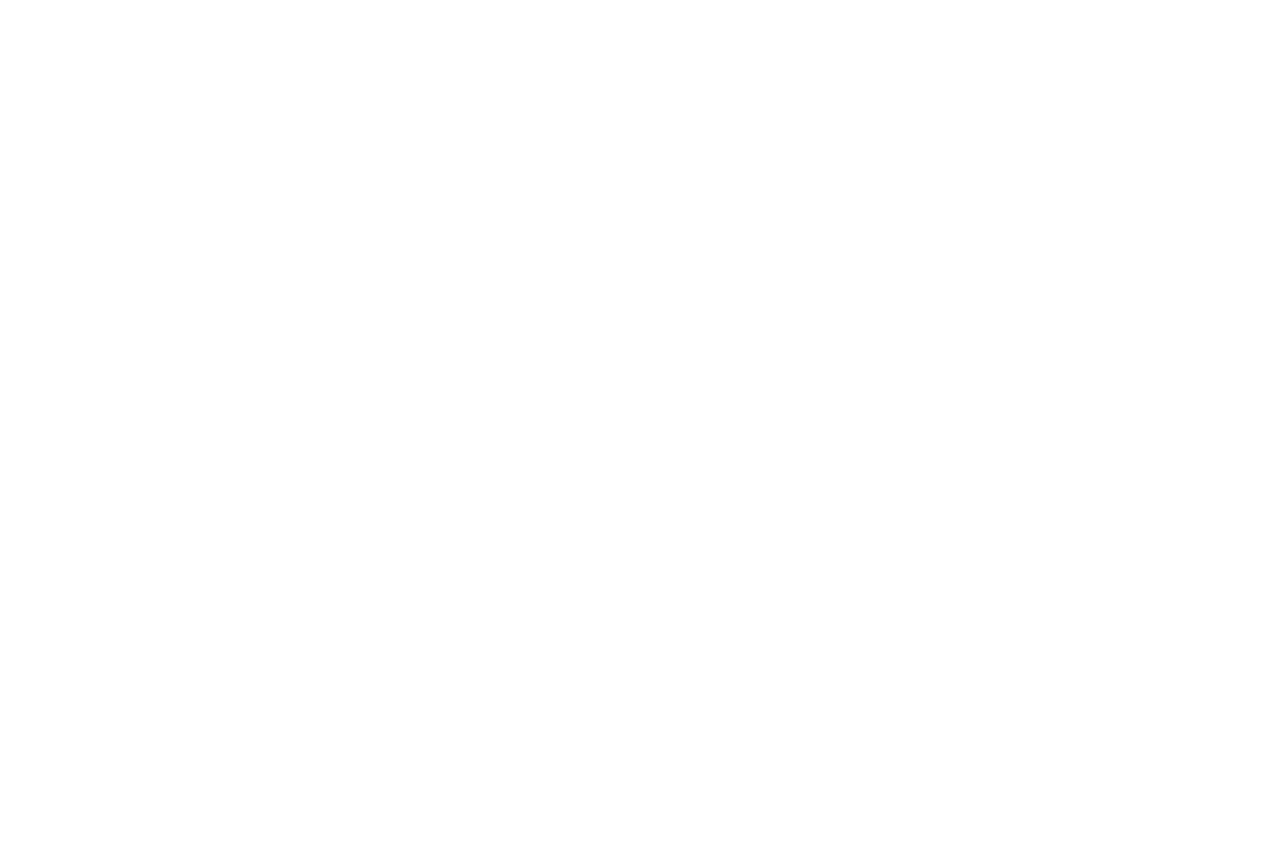
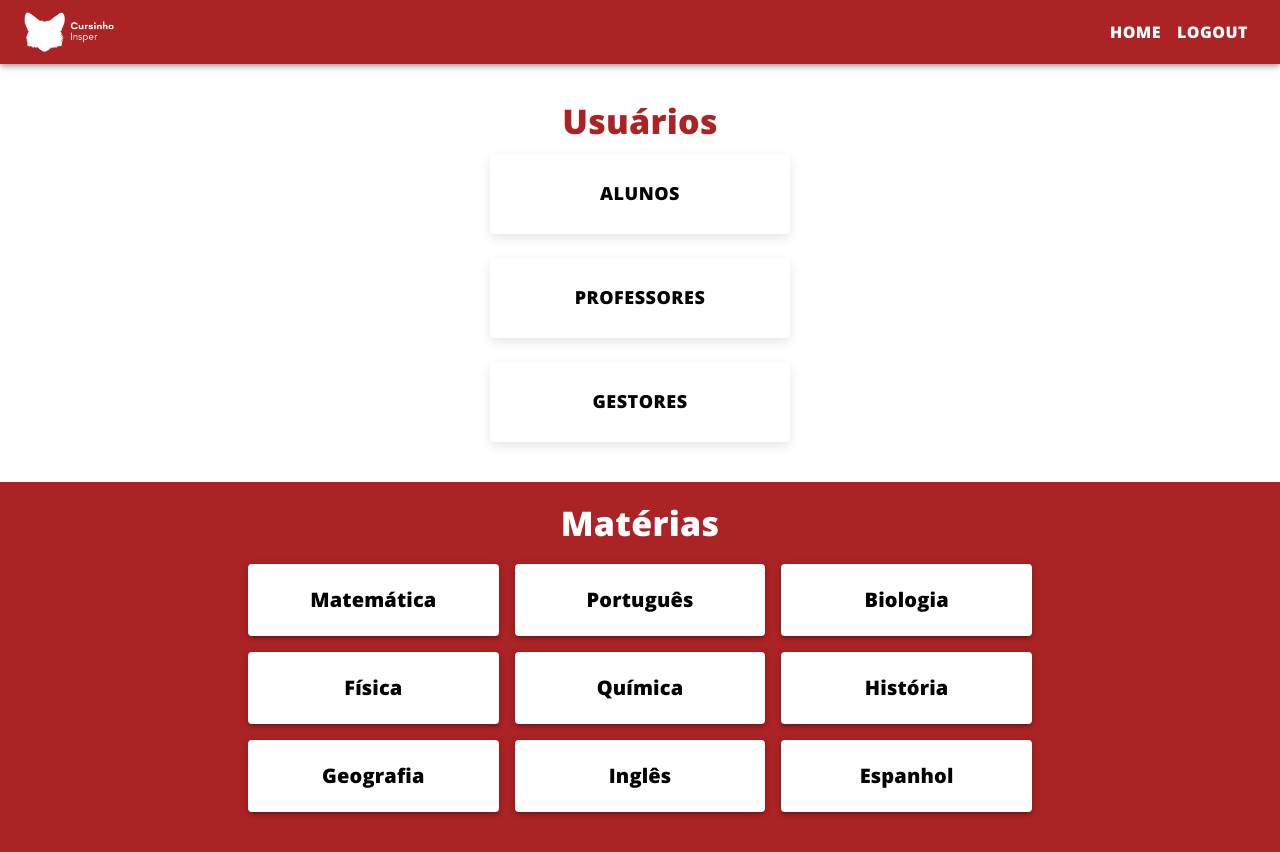
Before and after one commit to guikaidei/front-jr, a React (Vite) app: page /home-gestor in a window 1280 px wide. Before the commit this address had no page. Before the commit the page ends 800 px from the top, so only its background shows below. Built offline with nearby package versions, Linux system fonts and the light colour scheme.

Commit message:
home gestor feita

```diff
--- a/src/App.jsx
+++ b/src/App.jsx
@@ -3,6 +3,7 @@
 import { LoginPage } from './usuario/Login'
 import { HomeAluno } from './aluno/HomeAluno'
 import { HomeProfessor } from './professor/HomeProfessor'
+import { HomeGestor } from './gestor/HomeGestor'
 
 import { BrowserRouter as Router, Routes, Route } from 'react-router-dom'
 
@@ -22,6 +23,7 @@
               <Route path='/login' element={<LoginPage />} />
               <Route path='/home-aluno' element={<HomeAluno />} />
               <Route path='/home-professor' element={<HomeProfessor />} />
+              <Route path='/home-gestor' element={<HomeGestor />} />
             </Routes>
           </div>
         </div>
--- /dev/null
+++ b/src/gestor/HomeGestor.jsx
@@ -0,0 +1,156 @@
+import React from 'react';
+import { Typography, Box, Grid, Button, Paper } from '@mui/material';
+import { useNavigate } from 'react-router-dom';
+import { NavBar } from '../common/navbar';
+
+export function HomeGestor() {
+    const navigate = useNavigate();
+
+    // Lista de matérias com rotas associadas
+    const materias = [
+        { nome: 'Matemática', rota: '/materias/matematica' },
+        { nome: 'Português', rota: '/materias/portugues' },
+        { nome: 'Biologia', rota: '/materias/biologia' },
+        { nome: 'Física', rota: '/materias/fisica' },
+        { nome: 'Química', rota: '/materias/quimica' },
+        { nome: 'História', rota: '/materias/historia' },
+        { nome: 'Geografia', rota: '/materias/geografia' },
+        { nome: 'Inglês', rota: '/materias/ingles' },
+        { nome: 'Espanhol', rota: '/materias/espanhol' },
+    ];
+
+    // Função para navegação ao clicar no botão de matéria
+    const handleMateriaClick = (rota) => {
+        navigate(rota);
+    };
+
+    return (
+        <Box sx={{ paddingTop: '80px', fontFamily: 'Open Sans' }}>
+            <NavBar />
+
+            {/* Seção de Usuários */}
+            <Box
+                sx={{
+                    backgroundColor: 'white',
+                    width: '100%',
+                    padding: '20px',
+                    display: 'flex',
+                    flexDirection: 'column',
+                    alignItems: 'center',
+                    marginBottom: '20px',
+                }}
+            >
+                <Typography variant="h4" gutterBottom sx={{ color: '#ab2325', fontWeight: 'bold', fontFamily: 'Open Sans' }}>
+                    Usuários
+                </Typography>
+
+                <Grid container spacing={3} direction="column" alignItems="center" sx={{ maxWidth: '400px' }}>
+                    <Grid item xs={12}>
+                        <Button
+                            variant="contained"
+                            sx={{
+                                width: '300px',
+                                height: '80px',
+                                backgroundColor: 'white',
+                                color: 'black',  // Texto vermelho
+                                fontSize: '18px',
+                                fontWeight: 'bold',
+                                boxShadow: '0px 4px 12px rgba(0, 0, 0, 0.1)',
+                                '&:hover': {
+                                    backgroundColor: '#f5f5f5',
+                                },
+                                fontFamily: 'Open Sans',
+                            }}
+                            onClick={() => navigate('/usuarios/alunos')}
+                        >
+                            Alunos
+                        </Button>
+                    </Grid>
+                    <Grid item xs={12}>
+                        <Button
+                            variant="contained"
+                            sx={{
+                                width: '300px',
+                                height: '80px',
+                                backgroundColor: 'white',
+                                color: 'black',  // Texto vermelho
+                                fontSize: '18px',
+                                fontWeight: 'bold',
+                                boxShadow: '0px 4px 12px rgba(0, 0, 0, 0.1)',
+                                '&:hover': {
+                                    backgroundColor: '#f5f5f5',
+                                },
+                                fontFamily: 'Open Sans',
+                            }}
+                            onClick={() => navigate('/usuarios/professores')}
+                        >
+                            Professores
+                        </Button>
+                    </Grid>
+                    <Grid item xs={12}>
+                        <Button
+                            variant="contained"
+                            sx={{
+                                width: '300px',
+                                height: '80px',
+                                backgroundColor: 'white',
+                                color: 'black',  // Texto vermelho
+                                fontSize: '18px',
+                                fontWeight: 'bold',
+                                boxShadow: '0px 4px 12px rgba(0, 0, 0, 0.1)',
+                                '&:hover': {
+                                    backgroundColor: '#f5f5f5',
+                                },
+                                fontFamily: 'Open Sans',
+                            }}
+                            onClick={() => navigate('/usuarios/gestores')}
+                        >
+                            Gestores
+                        </Button>
+                    </Grid>
+                </Grid>
+            </Box>
+
+            {/* Seção de Matérias */}
+            <Box
+                sx={{
+                    backgroundColor: '#ab2325',
+                    width: '100%',
+                    padding: '20px',
+                    display: 'flex',
+                    flexDirection: 'column',
+                    alignItems: 'center',
+                    paddingBottom: '40px',
+                }}
+            >
+                <Typography variant="h4" gutterBottom sx={{ color: 'white', fontWeight: 'bold', marginBottom: '20px', fontFamily: 'Open Sans' }}>
+                    Matérias
+                </Typography>
+                <Grid container spacing={2} justifyContent="center" sx={{ maxWidth: '800px' }}>
+                    {materias.map((materia, index) => (
+                        <Grid item xs={12} sm={6} md={4} key={index}>
+                            <Paper
+                                elevation={3}
+                                sx={{
+                                    padding: '20px',
+                                    textAlign: 'center',
+                                    cursor: 'pointer',
+                                    transition: 'all 0.3s',
+                                    '&:hover': {
+                                        transform: 'scale(1.05)',
+                                        backgroundColor: '#f5f5f5',
+                                    },
+                                }}
+                                onClick={() => handleMateriaClick(materia.rota)}
+                            >
+                                <Typography variant="h6" sx={{ color: 'black', fontWeight: 'bold', fontFamily: 'Open Sans' }}>
+                                    {materia.nome}
+                                </Typography>
+                            </Paper>
+                        </Grid>
+                    ))}
+                </Grid>
+            </Box>
+        </Box>
+    );
+}
```
